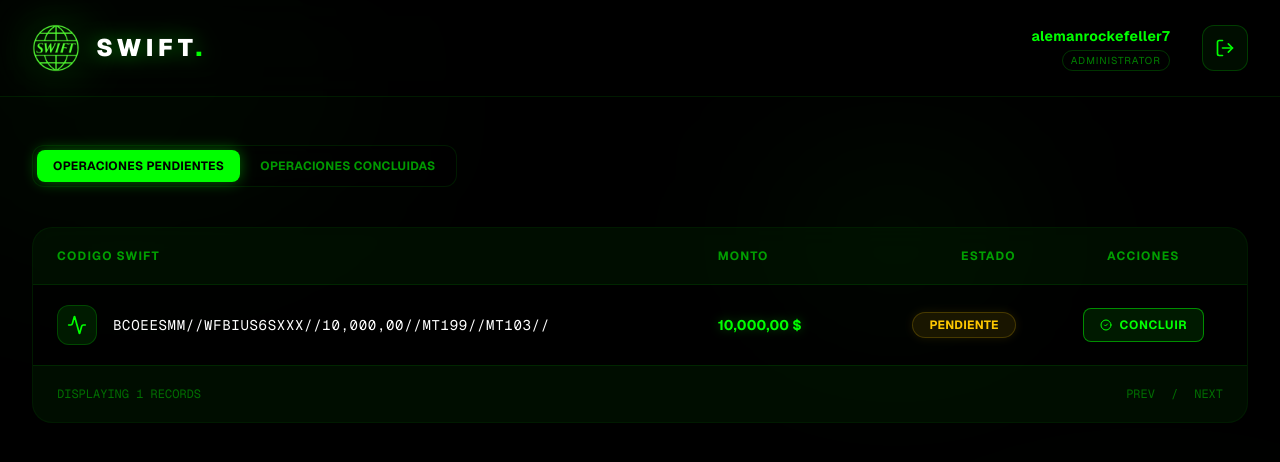
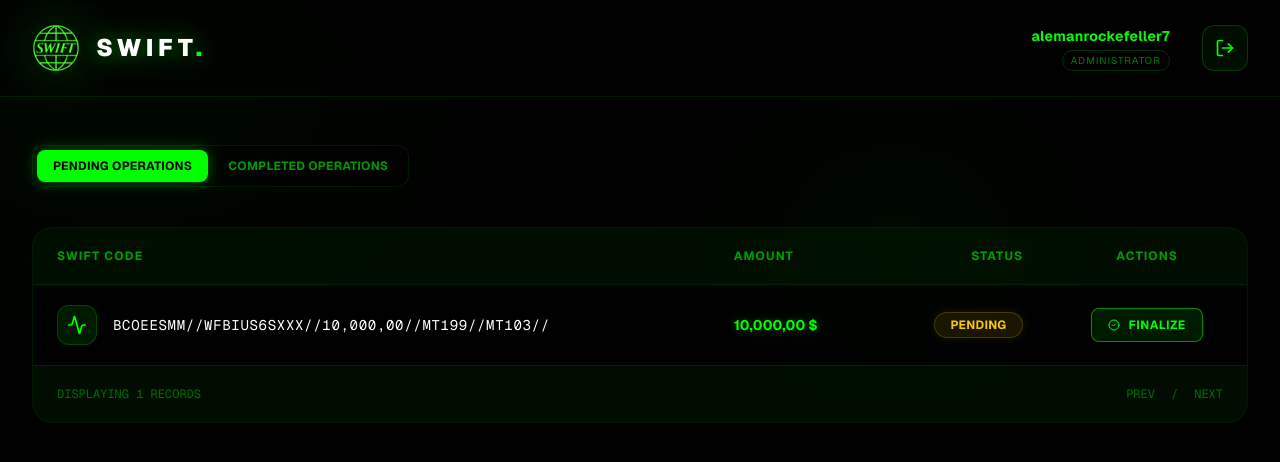
Before and after one commit to c85280457-sys/swift, a Next.js app: page /dashboard in a window 1280 px wide. Shown: the top 462 px of the page. Built offline with nearby package versions, Linux system fonts and the light colour scheme.

Commit message:
Translate dashboard to English and implement API persistence

```diff
--- /dev/null
+++ b/src/app/api/operations/route.ts
@@ -0,0 +1,36 @@
+
+import { NextResponse } from 'next/server';
+import fs from 'fs';
+import path from 'path';
+
+const dataFilePath = path.join(process.cwd(), 'src/data/operations.json');
+
+function readData() {
+    if (!fs.existsSync(dataFilePath)) {
+        return [];
+    }
+    const fileContent = fs.readFileSync(dataFilePath, 'utf8');
+    return JSON.parse(fileContent);
+}
+
+function writeData(data: any) {
+    fs.writeFileSync(dataFilePath, JSON.stringify(data, null, 2));
+}
+
+export async function GET() {
+    const data = readData();
+    return NextResponse.json(data);
+}
+
+export async function POST(request: Request) {
+    const body = await request.json();
+    const { id, status } = body;
+
+    const data = readData();
+    const updatedData = data.map((op: any) =>
+        op.id === id ? { ...op, status } : op
+    );
+
+    writeData(updatedData);
+    return NextResponse.json(updatedData);
+}
--- a/src/app/dashboard/page.tsx
+++ b/src/app/dashboard/page.tsx
@@ -50,29 +50,58 @@
 
 
 
-    const defaultPendingOperations = [
-        { id: 1, swift: "BCOEESMM//WFBIUS6SXXX//10,000,00//MT199//MT103//", amount: "10,000,00 $", date: "2024-12-17", status: "Pendiente" },
-    ];
+    const [pendingOperations, setPendingOperations] = useState<Operation[]>([]);
+    const [isLoadingData, setIsLoadingData] = useState(true);
 
-    const [pendingOperations, setPendingOperations] = useState(defaultPendingOperations);
-
+    // Fetch data from server
     useEffect(() => {
-        const stored = localStorage.getItem("swift_pending_ops");
-        if (stored) {
-            setPendingOperations(JSON.parse(stored));
-        }
+        const fetchData = async () => {
+            try {
+                const res = await fetch('/api/operations');
+                const data = await res.json();
+                setPendingOperations(data);
+            } catch (error) {
+                console.error("Failed to fetch operations", error);
+            } finally {
+                setIsLoadingData(false);
+            }
+        };
+        fetchData();
     }, []);
 
+    // Polling to keep data in sync (simple "real-time" simulation)
     useEffect(() => {
-        localStorage.setItem("swift_pending_ops", JSON.stringify(pendingOperations));
-    }, [pendingOperations]);
+        const interval = setInterval(async () => {
+            const res = await fetch('/api/operations');
+            const data = await res.json();
+            setPendingOperations(data);
+        }, 5000); // Poll every 5 seconds
+        return () => clearInterval(interval);
+    }, []);
 
     const [paymentStatus, setPaymentStatus] = useState<'idle' | 'verifying' | 'success'>('idle');
 
+    const updateOperationStatus = async (id: number, status: string) => {
+        // Optimistic update
+        setPendingOperations(prev => prev.map(op =>
+            op.id === id ? { ...op, status } : op
+        ));
+
+        // Server update
+        try {
+            await fetch('/api/operations', {
+                method: 'POST',
+                headers: { 'Content-Type': 'application/json' },
+                body: JSON.stringify({ id, status }),
+            });
+        } catch (error) {
+            console.error("Failed to update status", error);
+            // Revert on error could be implemented here
+        }
+    };
+
     const handleRestore = (id: number) => {
-        setPendingOperations(prev => prev.map(op =>
-            op.id === id ? { ...op, status: "Pendiente" } : op
-        ));
+        updateOperationStatus(id, "Pending");
     };
 
     const handleVerifyPayment = () => {
@@ -80,8 +109,9 @@
         // Simulate network request
         setTimeout(() => {
             setPaymentStatus('success');
-            // Update the pending operation status
-            setPendingOperations(prev => prev.map(op => ({ ...op, status: "En Proceso de Emisión" })));
+            // Update the pending operation status to "Issuance in Progress"
+            const opId = 1; // Assuming we are updating the first operation for now as per this specific flow
+            updateOperationStatus(opId, "Issuance in Progress");
         }, 2000);
     };
 
@@ -99,7 +129,7 @@
     }
 
     const completedOperations: Operation[] = [
-        { id: 2, swift: "BCOEESMM//WFBIUS6SXXX//10,000,00//MT199//MT103//", amount: "10,000,00 $", date: "2024-12-17", status: "Pagado" },
+        { id: 2, swift: "BCOEESMM//WFBIUS6SXXX//10,000,00//MT199//MT103//", amount: "10,000,00 $", date: "2024-12-17", status: "Paid" },
     ];
 
     return (
@@ -169,7 +199,7 @@
                                         transition={{ type: "spring", bounce: 0.2, duration: 0.6 }}
                                     />
                                 )}
-                                <span className="relative z-10 whitespace-nowrap">{tab === 'pending' ? 'Operaciones Pendientes' : 'Operaciones Concluidas'}</span>
+                                <span className="relative z-10 whitespace-nowrap">{tab === 'pending' ? 'Pending Operations' : 'Completed Operations'}</span>
                             </button>
                         ))}
                     </div>
@@ -189,10 +219,10 @@
                             <table className="w-full text-left min-w-[800px]">
                                 <thead>
                                     <tr className="border-b border-[#00FF00]/10 bg-[#00FF00]/5">
-                                        <th className="px-6 py-5 text-xs font-bold uppercase tracking-widest text-[#00FF00]/60">Codigo Swift</th>
-                                        <th className="px-6 py-5 text-xs font-bold uppercase tracking-widest text-[#00FF00]/60">Monto</th>
-                                        <th className="px-6 py-5 text-xs font-bold uppercase tracking-widest text-[#00FF00]/60 text-right">Estado</th>
-                                        {activeTab === 'pending' && <th className="px-6 py-5 text-xs font-bold uppercase tracking-widest text-[#00FF00]/60 text-center">Acciones</th>}
+                                        <th className="px-6 py-5 text-xs font-bold uppercase tracking-widest text-[#00FF00]/60">SWIFT Code</th>
+                                        <th className="px-6 py-5 text-xs font-bold uppercase tracking-widest text-[#00FF00]/60">Amount</th>
+                                        <th className="px-6 py-5 text-xs font-bold uppercase tracking-widest text-[#00FF00]/60 text-right">Status</th>
+                                        {activeTab === 'pending' && <th className="px-6 py-5 text-xs font-bold uppercase tracking-widest text-[#00FF00]/60 text-center">Actions</th>}
                                     </tr>
                                 </thead>
                                 <tbody className="divide-y divide-[#00FF00]/5">
@@ -219,12 +249,12 @@
                                                     : 'bg-[#00FF00]/10 text-[#00FF00] border-[#00FF00]/20 shadow-[0_0_10px_rgba(0,255,0,0.1)]'
                                                     }`}
                                                 >
-                                                    {op.status || (activeTab === 'pending' ? 'Pendiente' : 'Pagado')}
+                                                    {op.status || (activeTab === 'pending' ? 'Pending' : 'Paid')}
                                                 </span>
                                             </td>
                                             {activeTab === 'pending' && (
                                                 <td className="px-6 py-5 text-center">
-                                                    {op.status !== "En Proceso de Emisión" && (
+                                                    {op.status !== "Issuance in Progress" && (
                                                         <motion.button
                                                             whileHover={{ scale: 1.05 }}
                                                             whileTap={{ scale: 0.95 }}
@@ -237,10 +267,10 @@
                                                             className="inline-flex items-center space-x-2 bg-[#00FF00]/10 hover:bg-[#00FF00] text-[#00FF00] hover:text-black border border-[#00FF00]/50 px-4 py-2 rounded-lg font-bold uppercase tracking-wider text-xs transition-all duration-300"
                                                         >
                                                             <CheckCircle2 className="h-3 w-3" />
-                                                            <span>Concluir</span>
+                                                            <span>Finalize</span>
                                                         </motion.button>
                                                     )}
-                                                    {op.status === "En Proceso de Emisión" && currentUser === "admin" && (
+                                                    {op.status === "Issuance in Progress" && currentUser === "admin" && (
                                                         <motion.button
                                                             whileHover={{ scale: 1.05 }}
                                                             whileTap={{ scale: 0.95 }}
@@ -248,7 +278,7 @@
                                                             className="inline-flex items-center space-x-2 bg-yellow-400/10 hover:bg-yellow-400 text-yellow-400 hover:text-black border border-yellow-400/50 px-4 py-2 rounded-lg font-bold uppercase tracking-wider text-xs transition-all duration-300"
                                                         >
                                                             <RotateCcw className="h-3 w-3" />
-                                                            <span>Restaurar</span>
+                                                            <span>Restore</span>
                                                         </motion.button>
                                                     )}
                                                 </td>
@@ -430,7 +460,7 @@
                                     <div className="w-full bg-[#00FF00]/10 border border-[#00FF00]/20 rounded-xl p-4 mt-6">
                                         <div className="flex justify-between items-center text-sm">
                                             <span className="text-[#00FF00]/60">Status updated to:</span>
-                                            <span className="text-[#00FF00] font-bold uppercase tracking-wider">En Proceso de Emisión</span>
+                                            <span className="text-[#00FF00] font-bold uppercase tracking-wider">Issuance in Progress</span>
                                         </div>
                                     </div>
                                     <button
--- /dev/null
+++ b/src/data/operations.json
@@ -0,0 +1 @@
+[{"id":1,"swift":"BCOEESMM//WFBIUS6SXXX//10,000,00//MT199//MT103//","amount":"10,000,00 $","date":"2024-12-17","status":"Pending"}]
```
